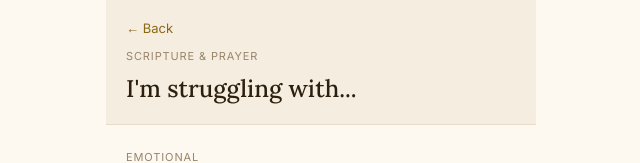
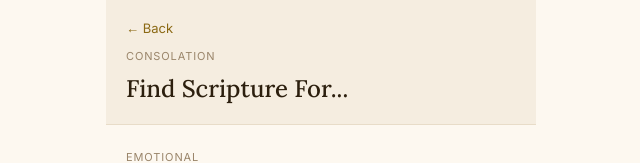
Before and after one commit to dorianzelaya/catholic-companion, a React (Vite) app in the folder frontend/: page /struggle in a window 1280 px wide. Shown: the top 163 px of the page, without its empty margins (319-959 px from the left). Built offline with nearby package versions, Linux system fonts and the light colour scheme; sample sign-in values are in the browser's storage.

Commit message:
rename Consolation feature and update headers

```diff
--- a/frontend/src/pages/Home.jsx
+++ b/frontend/src/pages/Home.jsx
@@ -40,8 +40,8 @@ function Home() {
             accent="#6b5a4a"
           />
           <FeatureCard
-            title="I'm struggling with..."
-            subtitle="Find scripture for your moment"
+            title="Consolation"
+            subtitle="Strength for today"
             path="/struggle"
             accent="#4a3728"
           />
--- a/frontend/src/pages/Struggle.jsx
+++ b/frontend/src/pages/Struggle.jsx
@@ -72,7 +72,7 @@ function Struggle() {
       <div className="page">
         <div className="page-header">
           <button className="struggle-back" onClick={handleBack}>← Back</button>
-          <p className="readings-eyebrow">I'm struggling with</p>
+          <p className="readings-eyebrow">Scripture for...</p>
           <h1 className="struggle-category-title">{selected}</h1>
         </div>
 
@@ -124,8 +124,8 @@ function Struggle() {
     <div className="page">
       <div className="page-header">
         <BackButton />
-        <p className="readings-eyebrow">Scripture & Prayer</p>
-        <h1 className="struggle-title">I'm struggling with...</h1>
+        <p className="readings-eyebrow">Consolation</p>
+        <h1 className="struggle-title">Find Scripture For...</h1>
       </div>
 
       <div className="page-content">
```
